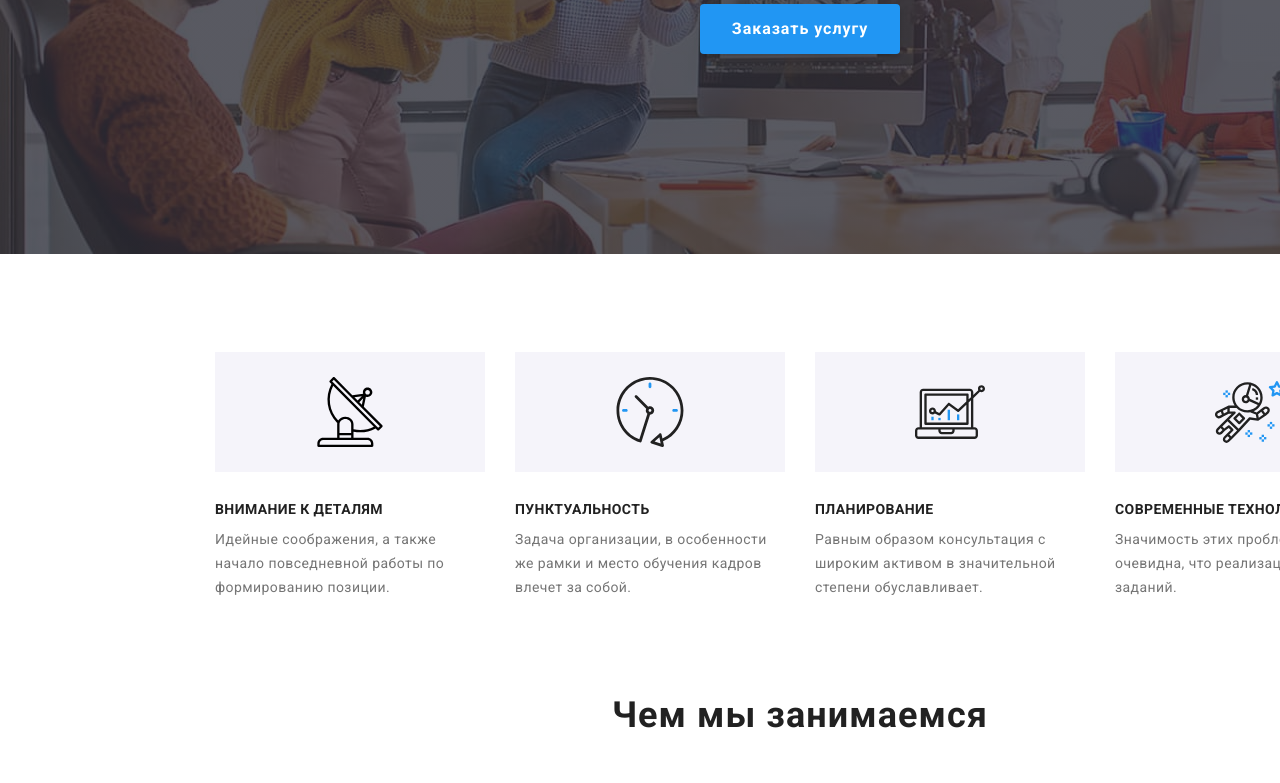
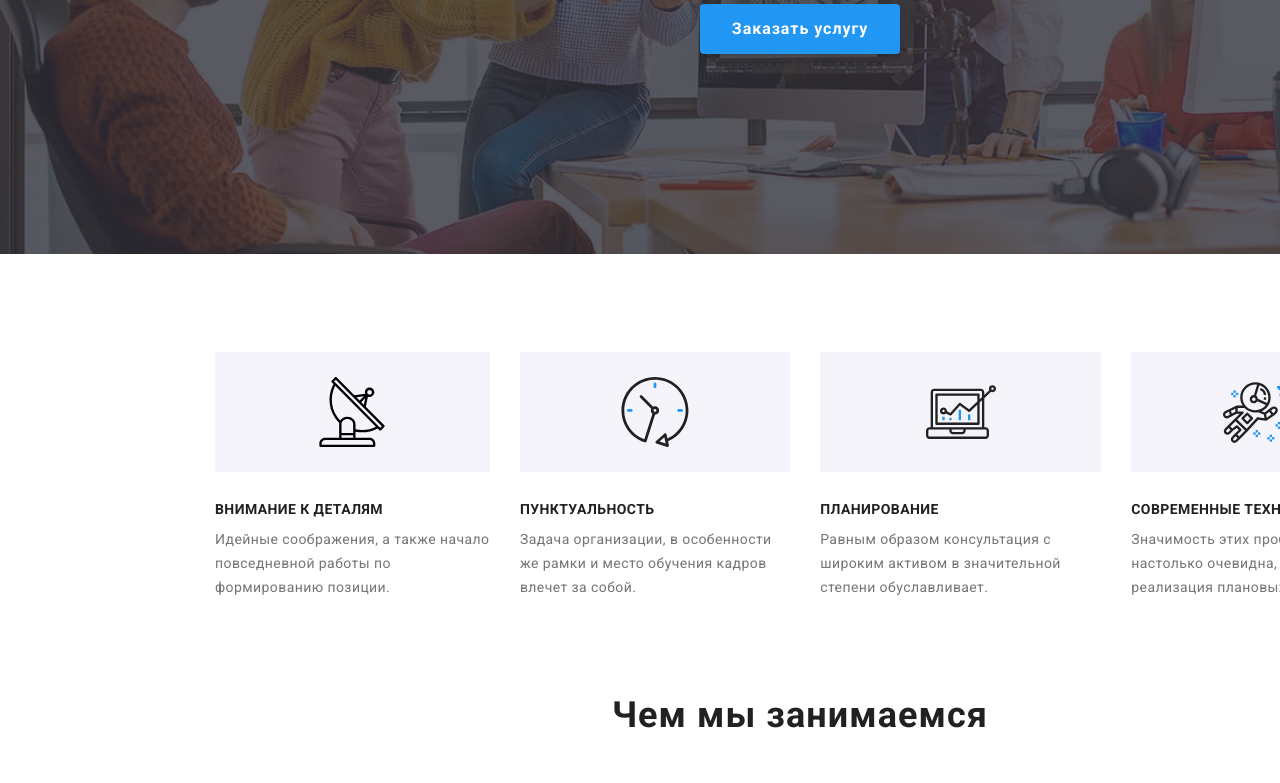
Before and after one commit to andreyz11288/goit-markup-hw-04, a plain HTML site: page index.html in a window 1280 px wide. Shown: the part 429-1212 px from the top of the page. Drawn offline with Linux system fonts and the light colour scheme.

Commit message:
features

```diff
--- a/css/style.css
+++ b/css/style.css
@@ -272,9 +272,8 @@ main {
   margin-bottom: 94px;
 }
 .antena::before {
-  display: inline-flex;
+  display: block;
   content: "";
-  width: 270px;
   height: 120px;
   background-color: #f5f4fa;
   background-image: url(../images/antenna1.svg);
@@ -283,9 +282,8 @@ main {
   margin-bottom: 30px;
 }
 .clock::before {
-  display: inline-flex;
+  display: block;
   content: "";
-  width: 270px;
   height: 120px;
   background-color: #f5f4fa;
   background-image: url(../images/clock1.svg);
@@ -294,9 +292,8 @@ main {
   margin-bottom: 30px;
 }
 .diagram::before {
-  display: inline-flex;
+  display: block;
   content: "";
-  width: 270px;
   height: 120px;
   background-color: #f5f4fa;
   background-image: url(../images/diagram1.svg);
@@ -305,9 +302,8 @@ main {
   margin-bottom: 30px;
 }
 .astro::before {
-  display: inline-flex;
+  display: block;
   content: "";
-  width: 270px;
   height: 120px;
   background-color: #f5f4fa;
   background-image: url(../images/astronaut1.svg);
--- a/index.html
+++ b/index.html
@@ -66,32 +66,28 @@
         <div class="container">
           <h2 class="invisible">Features</h2>
           <ul class="features">
-            <li>
-              <a class="antena"> </a>
+            <li class="antena">
               <h3 class="detal">Внимание к деталям</h3>
               <p class="detal-p">
                 Идейные соображения, а также начало повседневной работы по
                 формированию позиции.
               </p>
             </li>
-            <li>
-              <a class="clock"> </a>
+            <li class="clock">
               <h3 class="punctuality">Пунктуальность</h3>
               <p class="punctuality-p">
                 Задача организации, в особенности же рамки и место обучения
                 кадров влечет за собой.
               </p>
             </li>
-            <li>
-              <a class="diagram"> </a>
+            <li class="diagram">
               <h3 class="plan">Планирование</h3>
               <p class="plan-p">
                 Равным образом консультация с широким активом в значительной
                 степени обуславливает.
               </p>
             </li>
-            <li>
-              <a class="astro"> </a>
+            <li class="astro">
               <h3 class="tehno">Современные технологии</h3>
               <p class="tehno-p">
                 Значимость этих проблем настолько очевидна, что реализация
```
